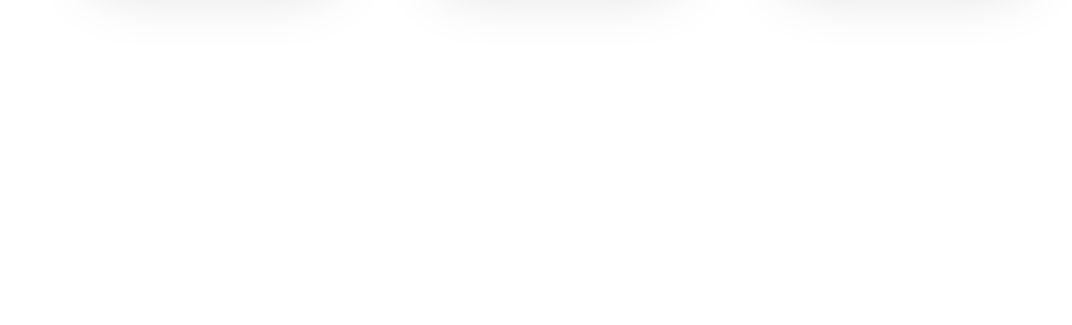
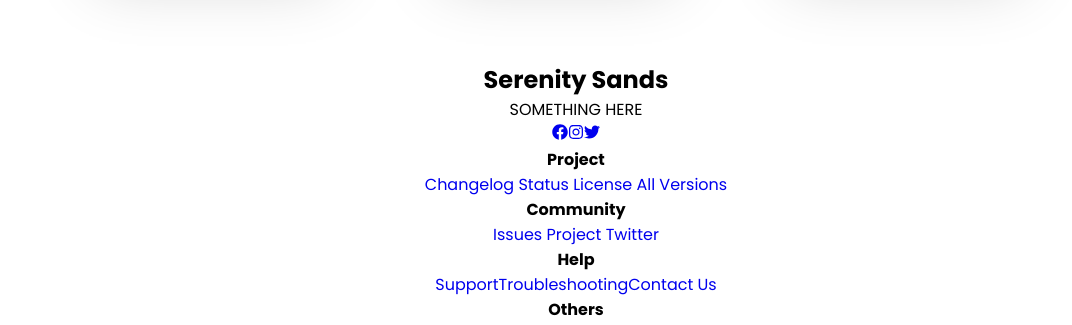
Before and after one commit to Kerama-Ronald/Serenity-Sands-Motel, a React (Create React App) app in the folder client/: page / in a window 1280 px wide. Shown: the part 1495-1820 px from the top of the page, without its empty margins (64-1136 px from the left). Before the commit the page ends 1557 px from the top, so only its background shows below. Built offline with nearby package versions, Linux system fonts and the light colour scheme.

Commit message:
FooterTop

```diff
--- a/client/src/components/footer/Footer.js
+++ b/client/src/components/footer/Footer.js
@@ -1,12 +1,53 @@
 import React from 'react';
+import { FaFacebook, FaTwitter, FaInstagram} from 'react-icons/fa';
+import './Footer.css';
 
-import './footeroverlay.css';
+const Footer = () => (
+  <div className="Footer">
+    <div className='top'>
+      <div>
+        <h2>Serenity Sands</h2>
+      <p>SOMETHING HERE</p>
+      </div>
+      <div>
+        <a href ="/"><FaFacebook/></a>
+        <a href ="/"><FaInstagram/></a>
+        <a href ="/"><FaTwitter/></a>
+      </div>
 
-const FooterOverlay = () => (
-  <div className="app__footerOverlay">
-    <div className="app__footerOverlay-black" />
-    <div className="app__footerOverlay-img app__bg" />
+
+    </div>
+    <div className='bottom'>
+      <div>
+        <h4>Project</h4>
+        <a href='/'> Changelog</a>
+        <a href='/'> Status</a>
+        <a href='/'> License</a>
+        <a href='/'> All Versions</a>
+      </div>
+      <div>
+        <h4>Community</h4>
+        <a href='/'> Issues</a>
+        <a href='/'> Project</a>
+        <a href='/'> Twitter</a>
+
+      </div>
+      <div>
+        <h4>Help</h4>
+        <a href='/'>Support</a>
+        <a href='/'>Troubleshooting</a>
+        <a href='/'>Contact Us</a>
+
+      </div>
+      <div>
+        <h4>Others</h4>
+        <a href='/'>Terms of Services</a>
+        <a href='/'>Privacy</a>
+        <a href='/'>License</a>
+
+      </div>
+    </div>
   </div>
 );
 
-export default FooterOverlay;
+export default Footer;
--- a/client/src/components/home/home.js
+++ b/client/src/components/home/home.js
@@ -11,6 +11,7 @@
 import Navbar from "../navbar/navbar";
 import Hero from "../hero/Hero";
 import About from "../about/about";
+import Footer from "../footer/Footer";
 
 
 function Home(){
@@ -19,6 +20,7 @@
             <Navbar/>
             <Hero/>
             <About/>
+            <Footer/>
 
         </div>
      )
```
